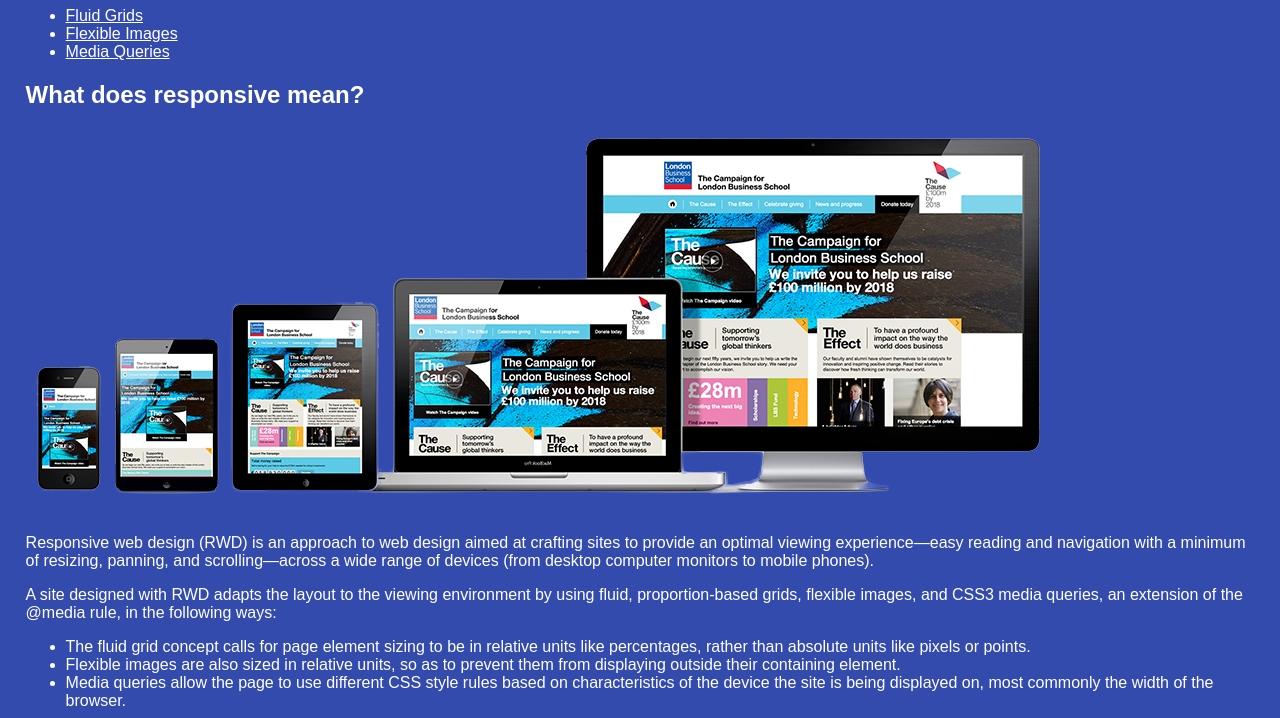
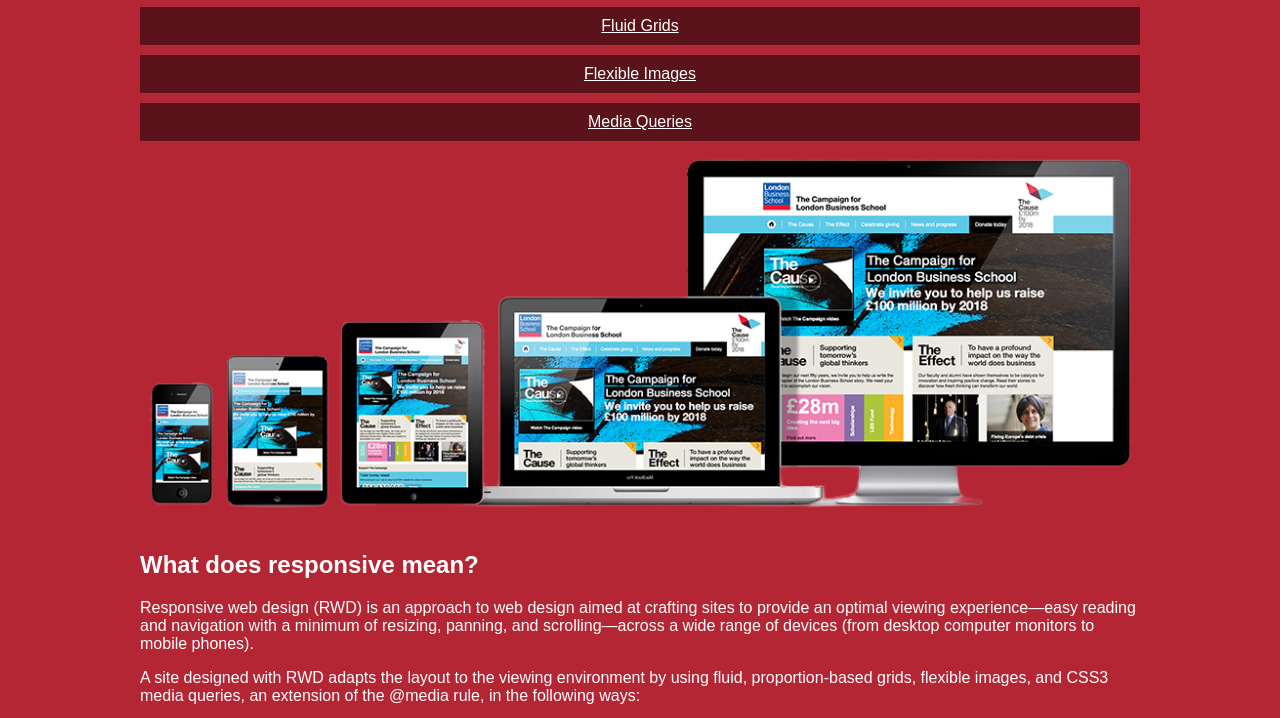
Before and after one commit to Sakiyuki/responsivedemo2, a plain HTML site: page index.html in a window 1280 px wide. Shown: the part 73-791 px from the top of the page. Drawn offline with Linux system fonts and the light colour scheme; files that its build step writes are made by us from their sources.

Commit message:
added changes

```diff
--- a/index.html
+++ b/index.html
@@ -3,7 +3,7 @@
 <head>
 	<meta charset="utf-8">
 	<meta name="viewport" content="width=device-width, initial-scale=1.0">
-	<link rel="stylesheet" href="css/demo.css">
+	<link rel="stylesheet" href="../css/styles.css">
 
 </head>
 <body>
@@ -12,22 +12,21 @@
 		 <!--Header and nav  -->
 		<header class="container">
 	<h1>Responsive Web Design</h1>
-
+	<nav>
 	<ul class="mainNav">
-
 		<li><a href="#">Fluid Grids</a></li>
 		<li><a href="#">Flexible Images</a></li>
 		<li><a href="#">Media Queries</a></li>
 	</ul>
+	</nav>
 				<!-- Ene of My Header/Nav -->
          </header>
  <!-- This is my Main Content -->
  <main class="container">
 
- 	<h2>What does responsive mean?</h2>
-
- 	<img src="../images/rwdscreens.png" alt="screensDifferent">
-
+ 	<img src="images/rwdscreens.png" alt="sizeDifferent">
+ 	<div class="column Intro">
+	<h2>What does responsive mean?</h2>
  	<p>Responsive web design (RWD) is an approach to web design aimed at crafting sites to provide an optimal viewing experience—easy reading and navigation with a minimum of resizing, panning, and scrolling—across a wide range of devices (from desktop computer monitors to mobile phones).</p>
 
  	<p>A site designed with RWD adapts the layout to the viewing environment by using fluid, proportion-based grids, flexible images, and CSS3 media queries, an extension of the @media rule, in the following ways:</p>
@@ -39,6 +38,7 @@
 
 		<li>Media queries allow the page to use different CSS style rules based on characteristics of the device the site is being displayed on, most commonly the width of the browser.</li>
 	</ul>
+</div>
 </main>
 			<!-- This is the end of the main content -->
 <!-- This is the beginning of another container -->
```
